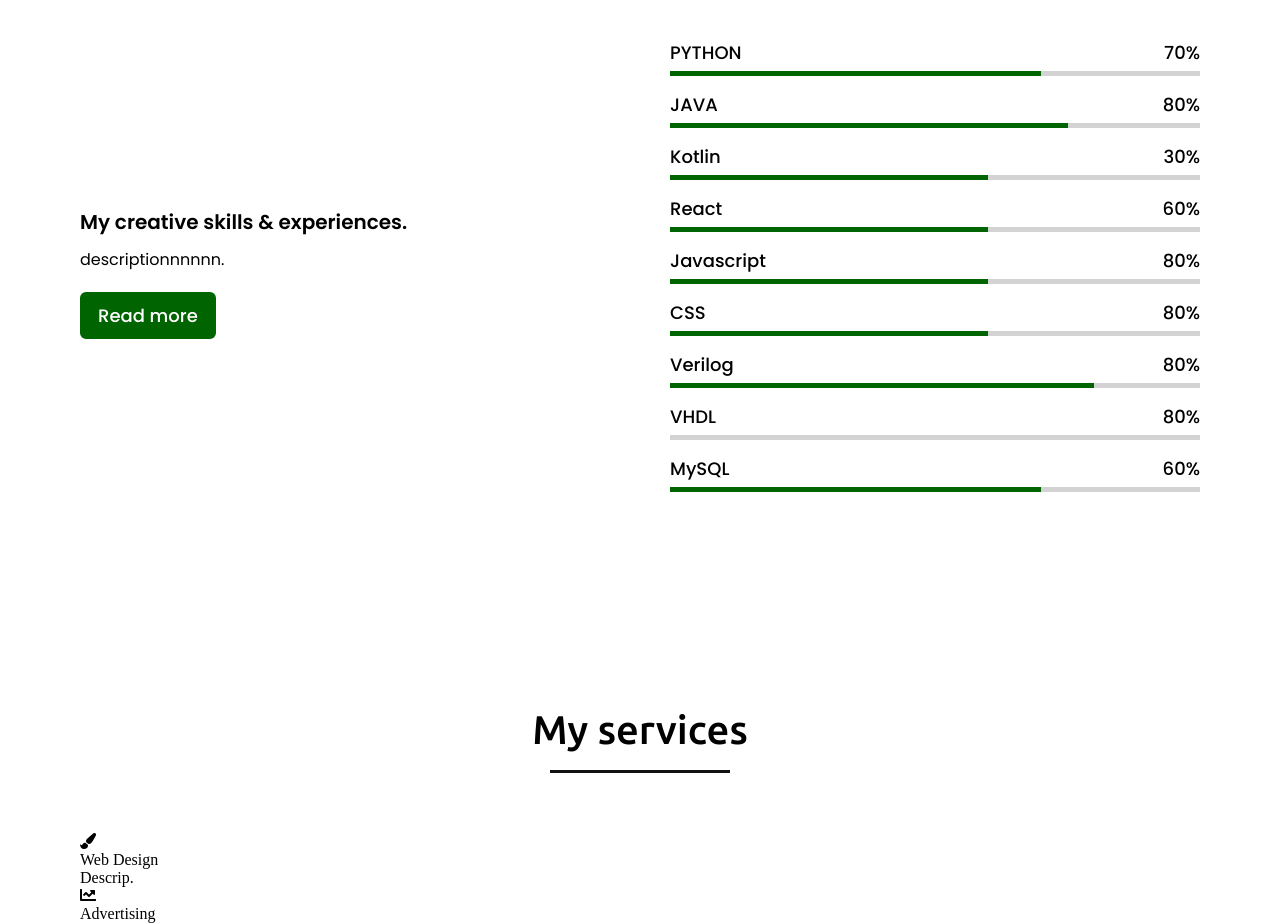
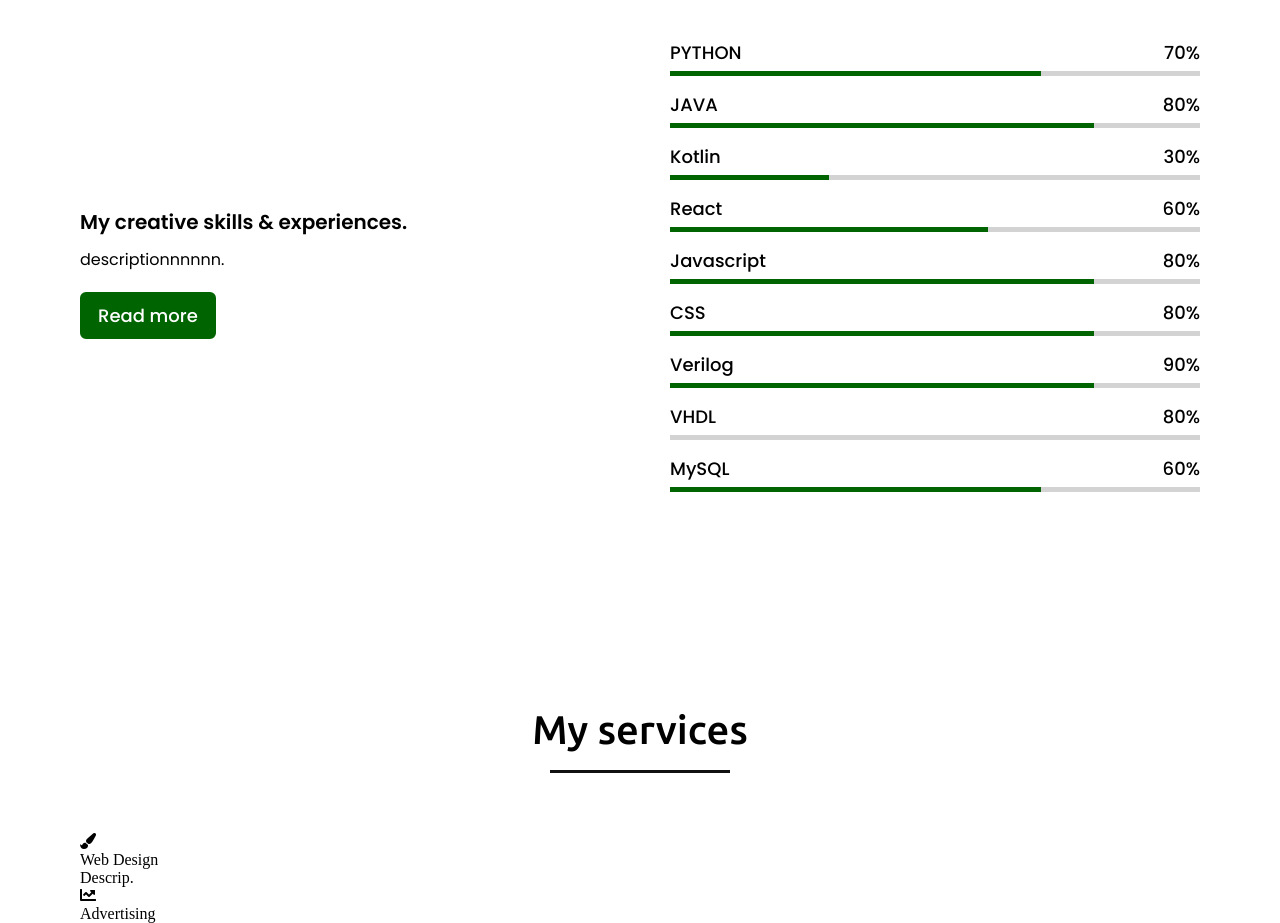
Before and after one commit to oscarmarmejia/oscarmarmejia.github.io, a plain HTML site: page index.html in a window 1280 px wide. Shown: the part 1720-2643 px from the top of the page. Drawn offline with nearby package versions, Linux system fonts and the light colour scheme.

Commit message:
Add files via upload

```diff
--- a/index.html
+++ b/index.html
@@ -121,7 +121,7 @@
                     <div class="bars">
                         <div class="info">
                             <span>Verilog</span>
-                            <span>80%</span>
+                            <span>90%</span>
                         </div>
                         <div class="line verilog"></div>
                     </div>
--- a/style.css
+++ b/style.css
@@ -373,19 +373,19 @@ section .title::after {
   width: 70%;
 }
 .skills-content .right .java::before {
-  width: 75%;
+  width: 80%;
 }
 .skills-content .right .kotlin::before {
-  width: 60%;
+  width: 30%;
 }
 .skills-content .right .react::before {
   width: 60%;
 }
 .skills-content .right .javascript::before {
-  width: 60%;
+  width: 80%;
 }
 .skills-content .right .css::before {
-  width: 60%;
+  width: 80%;
 }
 .skills-content .right .verilog::before {
   width: 80%;
```
